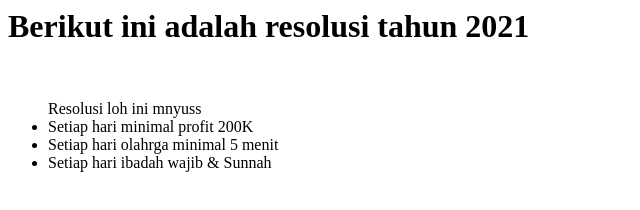
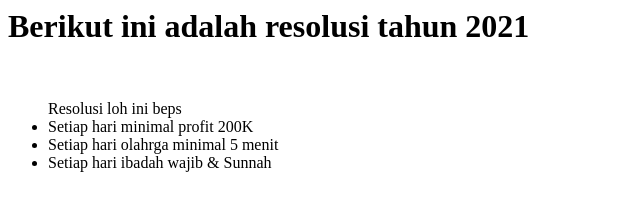
Before and after one commit to panjiariefsetiawan/frontend-web, a plain HTML site: page Index.html in a window 1280 px wide. Shown: the full height of the page, 0-640 px from the left. Drawn offline with Linux system fonts and the light colour scheme.

Commit message:
ubah beps

```diff
--- a/Index.html
+++ b/Index.html
@@ -7,7 +7,7 @@
 <body>
   <H1>Berikut ini adalah resolusi tahun 2021</h1>
   <br>
-   <ul>Resolusi loh ini mnyuss
+   <ul>Resolusi loh ini beps
     <li>Setiap hari minimal profit 200K</li>
     <li>Setiap hari olahrga minimal 5 menit</li>
     <li>Setiap hari ibadah wajib & Sunnah</li>
```
